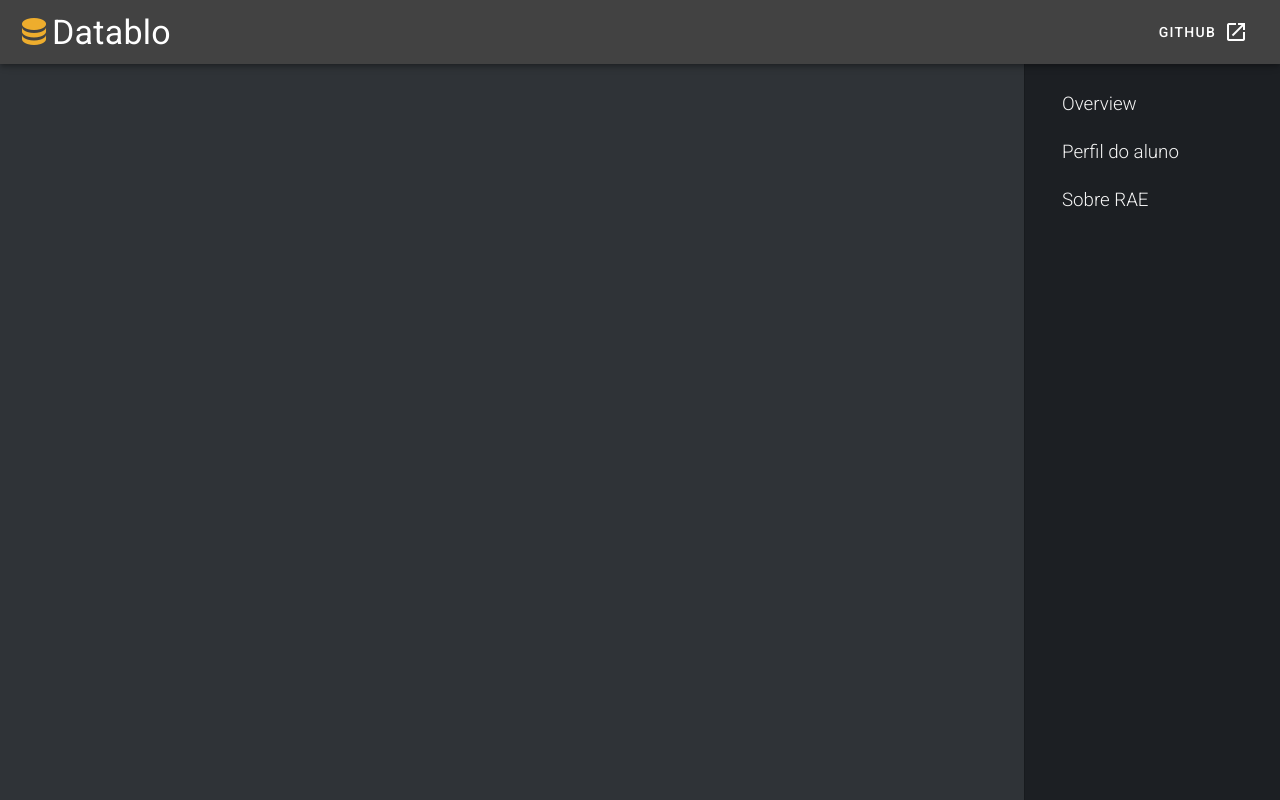
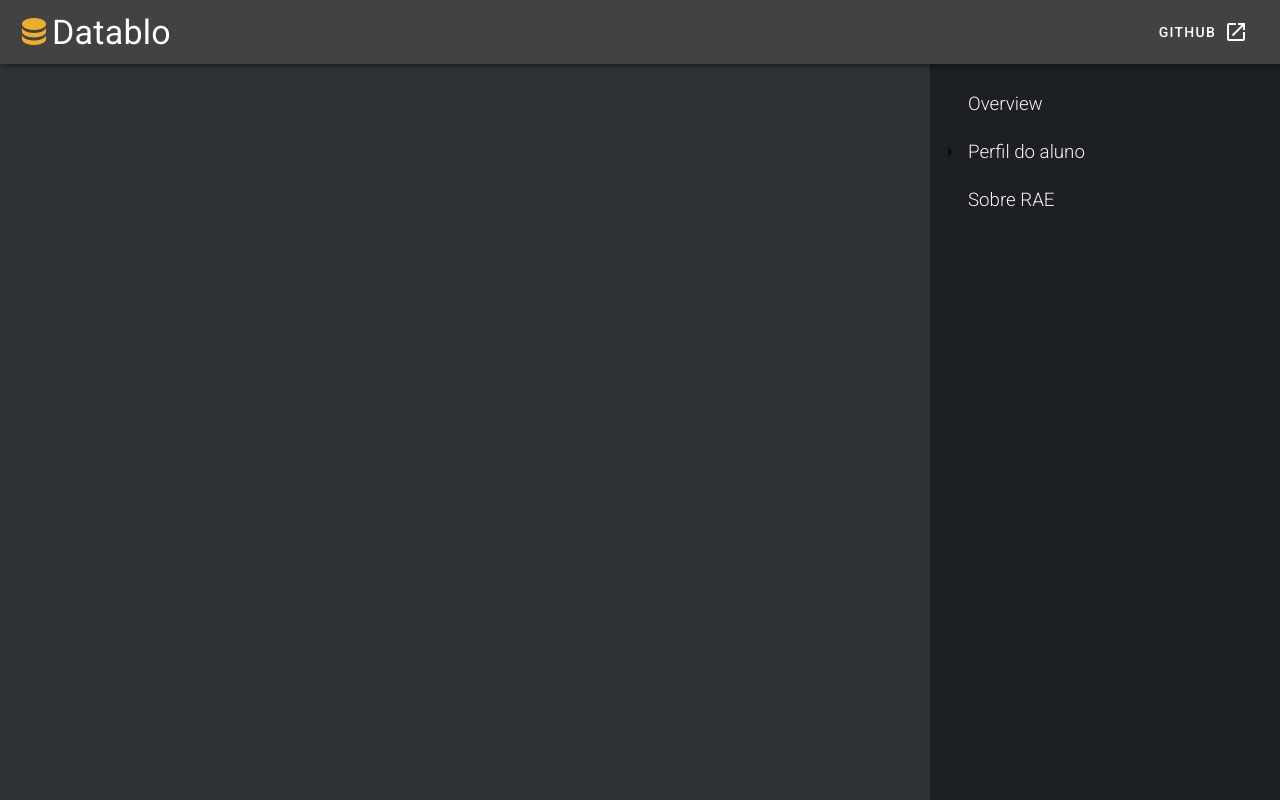
Before and after one commit to leleoveiga/datablo-vue, a Vue app: page / in a window 1280 px wide. Built offline with nearby package versions, Linux system fonts and the light colour scheme.

Commit message:
tree view funcionando

```diff
--- a/src/components/NavDrawer.vue
+++ b/src/components/NavDrawer.vue
@@ -1,11 +1,19 @@
 <template>
-	<v-navigation-drawer class="pt-4" permanent app clipped right color="#1c1f23">
+	<v-navigation-drawer
+		class="pt-4"
+		permanent
+		app
+		clipped
+		right
+		color="#1c1f23"
+		width="350px"
+	>
 		<v-treeview
 			v-model="tree"
-			:open="initiallyOpen"
 			:items="items"
 			activatable
 			item-key="name"
+			transition
 			open-on-click
 		>
 			<template v-slot:label="{ item }">
@@ -23,7 +31,14 @@ export default {
 	data: () => ({
 		items: [
 			{ name: "Overview" },
-			{ name: "Perfil do aluno" },
+			{
+				name: "Perfil do aluno",
+				children: [
+					{
+						name: "Quantidade de respostas",
+					},
+				],
+			},
 			{ name: "Sobre RAE" },
 		],
 		right: null,
```
